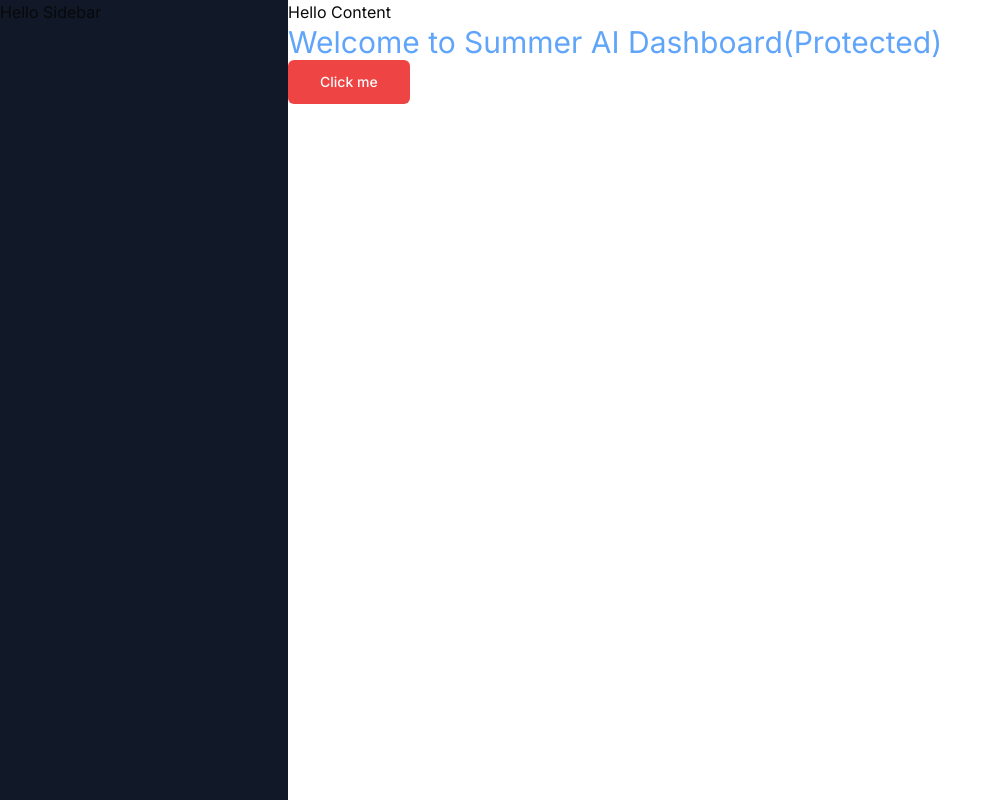
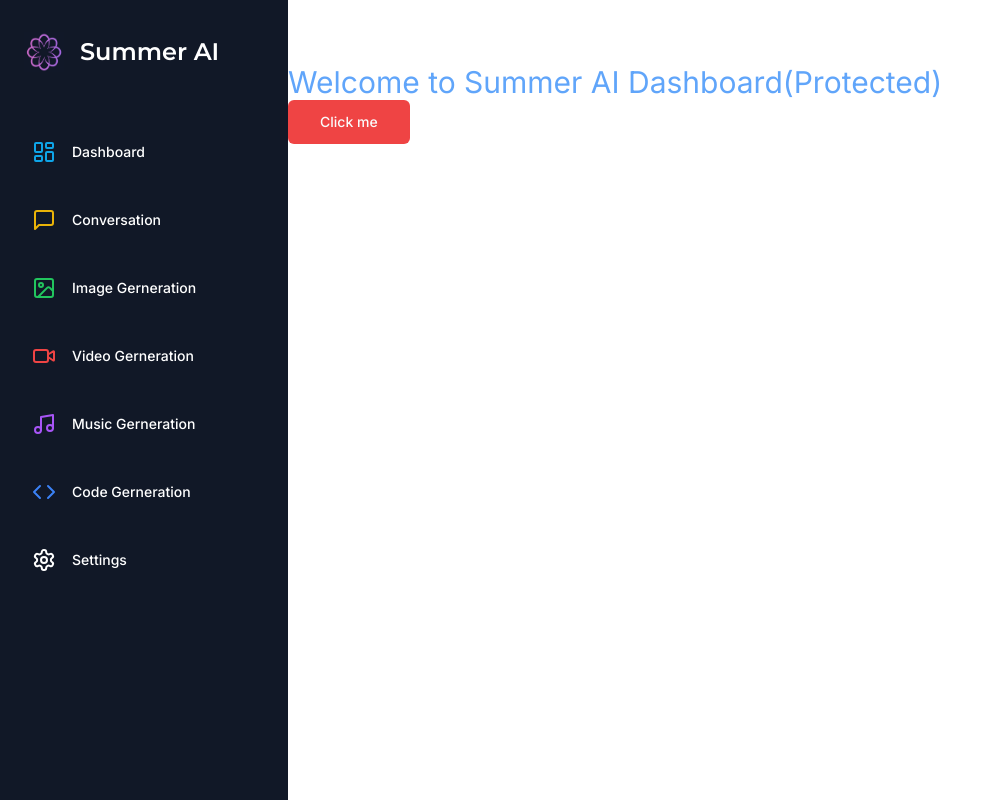
Before and after one commit to XIAxuanzheFrancis/SummerAI, a Next.js app: page /dashboard in a window 1280 px wide. Shown: the whole page, without its empty margins (0-1001 px from the left). Built offline with nearby package versions, Linux system fonts and the light colour scheme.

Commit message:
structure of sidebar+logo

```diff
--- a/app/(dashboard)/(routes)/dashboard/page.tsx
+++ b/app/(dashboard)/(routes)/dashboard/page.tsx
@@ -11,7 +11,7 @@ const DashboardPage = () => {
       <Button variant="destructive" size="lg">
         Click me
       </Button>
-      <UserButton afterSignOutUrl="/" />
+      {/* <UserButton afterSignOutUrl="/" /> */}
     </>
   );
 };
--- a/app/(dashboard)/layout.tsx
+++ b/app/(dashboard)/layout.tsx
@@ -1,19 +1,22 @@
-const DashboardLayout = ({children}:{children:React.ReactNode})=>{
-    return(
+import Navbar from "@/components/navbar";
+import Sidebar from "@/components/sidebar";
+
+const DashboardLayout = ({ children }: { children: React.ReactNode }) => {
+  return (
     <div className="h-full relative">
       <div className="hidden h-full md:flex md:w-72 md:flex-col md:fixed md:inset-y-0 z-[80] bg-gray-900">
-                <div>Hello Sidebar</div>
+        <Sidebar/>
       </div>
       {/* The width of the sidebar is moved
 back to ensure that the content is not
  covered by the sidebar*/}
 
       <main className="md:pl-72">
-                Hello Content
+        <Navbar />
         {children}
       </main>
     </div>
-    )
-}
+  );
+};
 
 export default DashboardLayout;
--- a/components/navbar.tsx
+++ b/components/navbar.tsx
@@ -0,0 +1,20 @@
+import { Button } from "@/components/ui/button";
+import { Menu } from "lucide-react";
+import { UserButton } from "@clerk/nextjs";
+
+const Navbar = () => {
+  return (
+    <>
+      <div className="flex items-center p-4">
+        <Button variant="ghost" size="icon" className="md:hidden">
+          <Menu />
+        </Button>
+      </div>
+      <div className="flex w-full justify-end p-4">
+        <UserButton afterSignOutUrl="/" />
+      </div>
+    </>
+  );
+};
+
+export default Navbar;
--- /dev/null
+++ b/components/sidebar.tsx
@@ -0,0 +1,87 @@
+"use client";
+import Link from "next/link";
+import Image from "next/image";
+import { Montserrat } from "next/font/google";
+
+import {cn} from "@/lib/utils";
+import { LayoutDashboard } from "lucide-react";
+import { MessageSquare } from "lucide-react";
+import { ImageIcon } from "lucide-react";
+import { VideoIcon } from "lucide-react";
+import { Music } from "lucide-react";
+import { Code } from "lucide-react";
+import { Settings } from "lucide-react";
+
+const montserrat = Montserrat({ weight: "600", subsets: ["latin"] });
+
+
+const routes = [
+    {
+        label: "Dashboard",
+        icon: LayoutDashboard,
+        href: "/dashboard",
+        color: "text-sky-500"
+    },
+    {
+        label: "Conversation",
+        icon: MessageSquare,
+        href: "/conversation",
+        color: "text-yellow-500"
+    },
+    {
+        label: "Image Gerneration",
+        icon: ImageIcon,
+        href: "/imageGerneration",
+        color: "text-green-500"
+    },
+    {
+        label: "Video Gerneration",
+        icon: VideoIcon,
+        href: "/videoGerneration",
+        color: "text-red-500"
+    },
+    {
+        label: "Music Gerneration",
+        icon: Music,
+        href: "/musicGerneration",
+        color: "text-purple-500"
+    },
+    {
+        label: "Code Gerneration",
+        icon: Code,
+        href: "/codeGerneration",
+        color: "text-blue-500"
+    },
+    {
+        label: "Settings",
+        icon: Settings,
+        href: "/settings",
+    }
+]
+const SideBar = () => {
+  return (
+        <div className="space-y-4 py-4 flex flex-col h-full bg-[#111827] text-white">
+            <div className="px-3 py-4 flex-1">
+                <Link href="/dashboard" className="flex items-center pl-3 mb-12">
+                    <div className="relative w-10 h-10 mr-4 ml-0">
+                        <Image fill alt="Logo" src="/logo.png" />
+                    </div>
+                        <h1 className={cn("text-2xl font-bold", montserrat.className)}>Summer AI</h1>
+                </Link>
+                <div className="space-y-1">
+                    {routes.map((route) => (
+                        <Link href={route.href} key={route.href} className="text-sm group flex p-5 w-full justify-start font-medium cursor-pointer hover:text-white hover:bg-white/10 rounded-lg transition">
+                            <div className="flex items-center flex-1">
+                                <route.icon className={cn("w-6 h-6 mr-4", route.color)} />
+                                {route.label}
+                            </div>
+                        </Link>
+                    ))}
+                </div>
+            </div>
+        </div>
+
+  );
+};
+
+export default SideBar;
```
Also changed, not shown: public/logo.png (added). Lines whose indentation alone changed are shown as unchanged.
